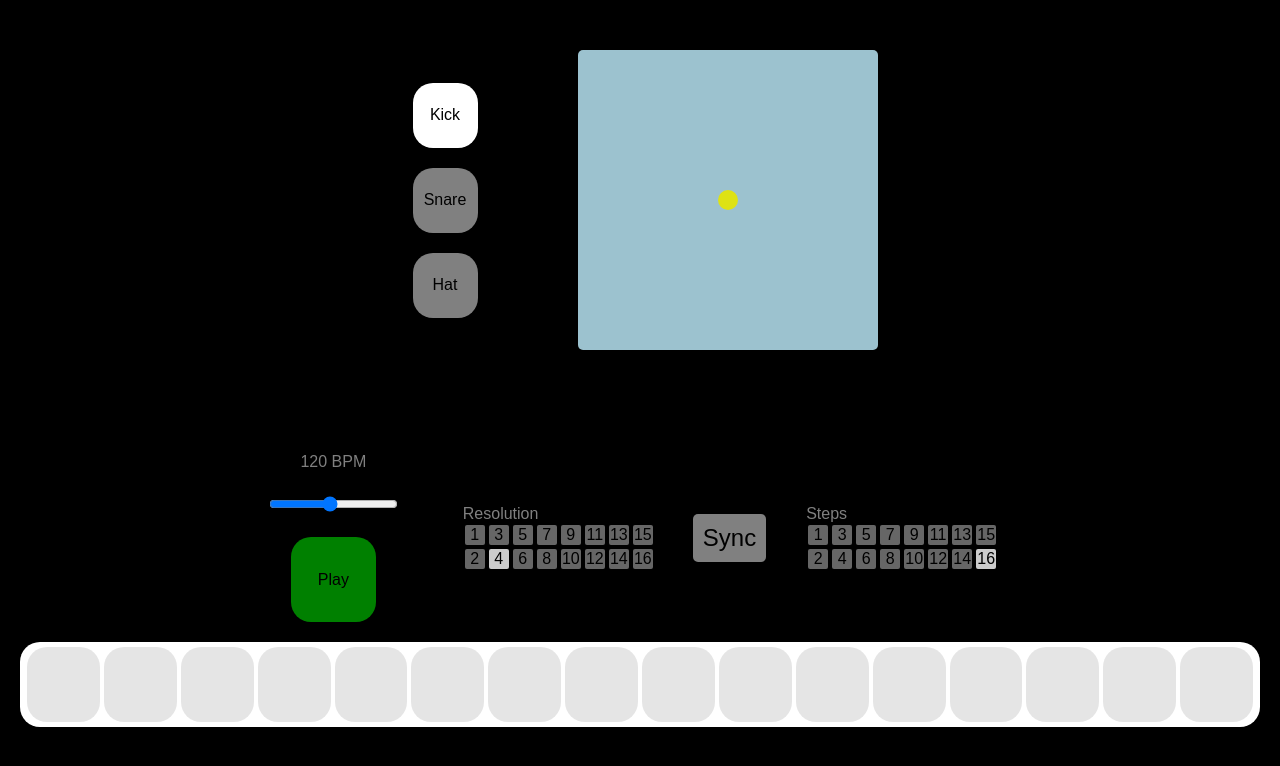
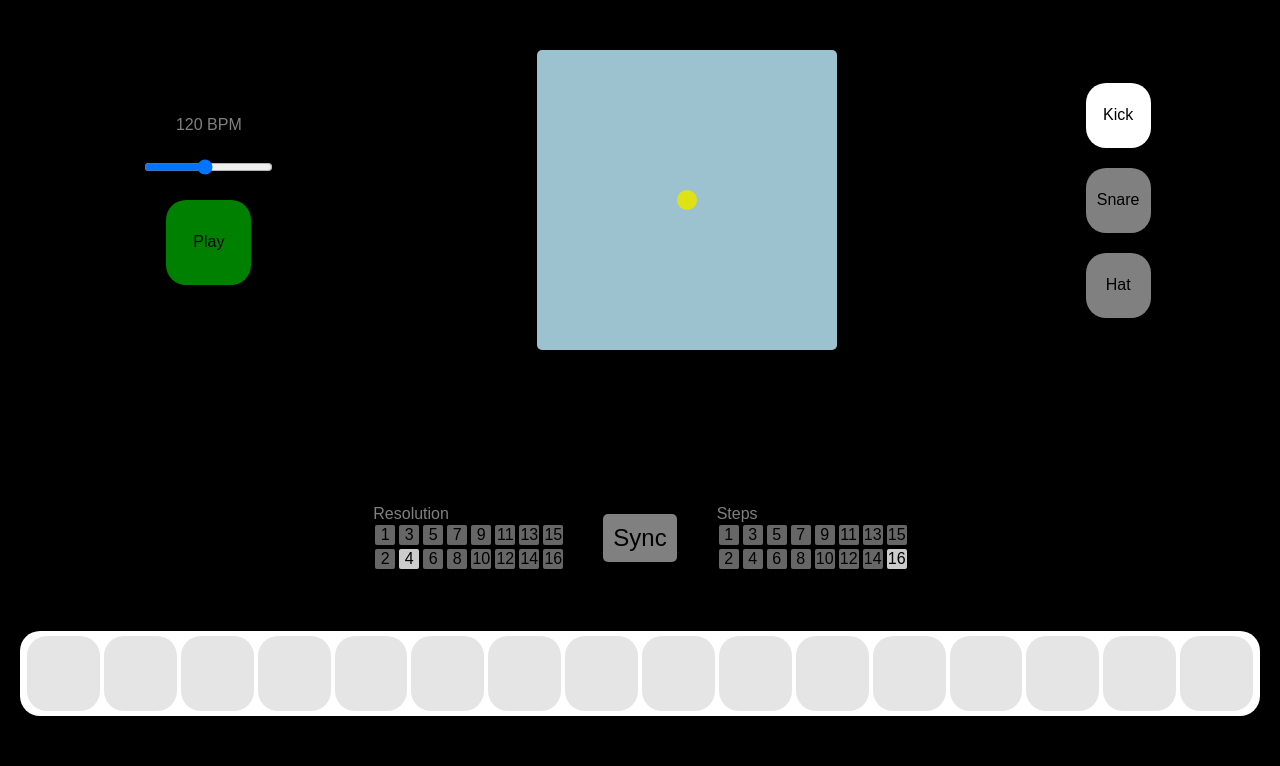
Before and after one commit to MalgAmoe/Badaboom, a React (Create React App) app in the folder client/: page / in a window 1280 px wide. Shown: the top 766 px of the page. Built offline with nearby package versions, Linux system fonts and the light colour scheme.

Commit message:
feat: added a transport container for start and tempo

```diff
--- a/client/src/App.js
+++ b/client/src/App.js
@@ -114,16 +114,16 @@ class App extends Component {
           changeSound={this.changeSound}
           sequencerList={this.state.sequencers}
           changeSequencer={this.changeSequencer}
+          startStop={this.startStop}
+          tempo={this.state.tempo}
+          changeTempo={this.changeTempo}
           activeSequencer={this.state.activeSequencer}/>
         <SequencerControl
           style={styles.sequencerControl}
           sequencer={this.state.activeSequencer}
           addStep={this.addStep}
-          startStop={this.startStop}
           changeStepNumber={this.changeStepNumber}
           changeResolution={this.changeResolution}
-          tempo={this.state.tempo}
-          changeTempo={this.changeTempo}
           sync={this.sync}/>
       </div>
     )
--- a/client/src/components/Selector.js
+++ b/client/src/components/Selector.js
@@ -11,7 +11,6 @@ const styles = {
     padding: 5,
     cursor: 'pointer',
     margin: 10,
-    marginRight: 100,
     color: 'black'
   }
 }
--- a/client/src/components/StepParameter.js
+++ b/client/src/components/StepParameter.js
@@ -46,9 +46,9 @@ class ParameterValue extends Component {
   //   console.log(nextProps.selected);
   // }
 
-  componentWillReceiveProps(nextProps) {
-    console.log(nextProps);
-  }
+  // componentWillReceiveProps(nextProps) {
+  //   console.log(nextProps);
+  // }
 
   changeValue = () => {
     this.props.change(this.props.value)
--- a/client/src/containers/SequencerControl.js
+++ b/client/src/containers/SequencerControl.js
@@ -1,7 +1,5 @@
 import React, { Component } from 'react';
 import Timeline from './Timeline'
-import Start from '../components/Start'
-import Slider from '../components/Slider'
 import StepParameter from '../components/StepParameter'
 
 const styles = {
@@ -27,12 +25,6 @@ const styles = {
     backgroundColor: 'grey',
     padding: 10,
     borderRadius: 5
-  },
-  transport: {
-    display: 'flex',
-    flexDirection: 'column',
-    justifyContent: 'center',
-    alignItems: 'center'
   }
 }
 
@@ -46,17 +38,6 @@ class SequencerControl extends Component{
     return (
       <div style={styles.seqContainer}>
         <div style={styles.style}>
-          <div style={styles.transport}>
-            <Slider
-              name='BPM'
-              max={200}
-              min={50}
-              default={this.props.tempo}
-              change={this.props.changeTempo}/>
-            <Start
-              startStop={this.props.startStop}/>
-          </div>
-
           <StepParameter
             functionality='Resolution'
             selected={this.props.sequencer.resolution}
--- a/client/src/containers/SoundControl.js
+++ b/client/src/containers/SoundControl.js
@@ -1,11 +1,13 @@
 import React, { Component } from 'react';
 import XyPad from '../components/Xy'
 import SoundSelector from './SoundSelector'
+import TransportControl from './TransportControl'
 
 const styles = {
   controls: {
     display: 'flex',
-    justifyContent: 'center',
+    flexDirection: 'row',
+    justifyContent: 'space-around',
     alignItems: 'center',
     height: 400,
     backgroundColor: 'black',
@@ -18,11 +20,15 @@ class SoundControl extends Component{
     const { changeSound, ...rest } = this.props
     return (
       <div style={styles.controls}>
-        <SoundSelector {...rest} />
+        <TransportControl
+          tempo={this.props.tempo}
+          changeTempo={this.props.changeTempo}
+          startStop={this.props.startStop}/>
         <XyPad
           changeSound={this.props.changeSound}
           x={this.props.activeSequencer.sound.x}
           y={this.props.activeSequencer.sound.y}/>
+        <SoundSelector {...rest} />
       </div>
     )
   }
--- /dev/null
+++ b/client/src/containers/TransportControl.js
@@ -0,0 +1,32 @@
+import React, { Component } from 'react'
+
+import Start from '../components/Start'
+import Slider from '../components/Slider'
+
+const styles = {
+  transport: {
+    display: 'flex',
+    flexDirection: 'column',
+    justifyContent: 'center',
+    alignItems: 'center'
+  }
+}
+
+class TransportControl extends Component {
+  render() {
+    return (
+      <div style={styles.transport}>
+        <Slider
+          name='BPM'
+          max={200}
+          min={50}
+          default={this.props.tempo}
+          change={this.props.changeTempo}/>
+        <Start
+          startStop={this.props.startStop}/>
+      </div>
+    )
+  }
+}
+
+export default TransportControl
```
